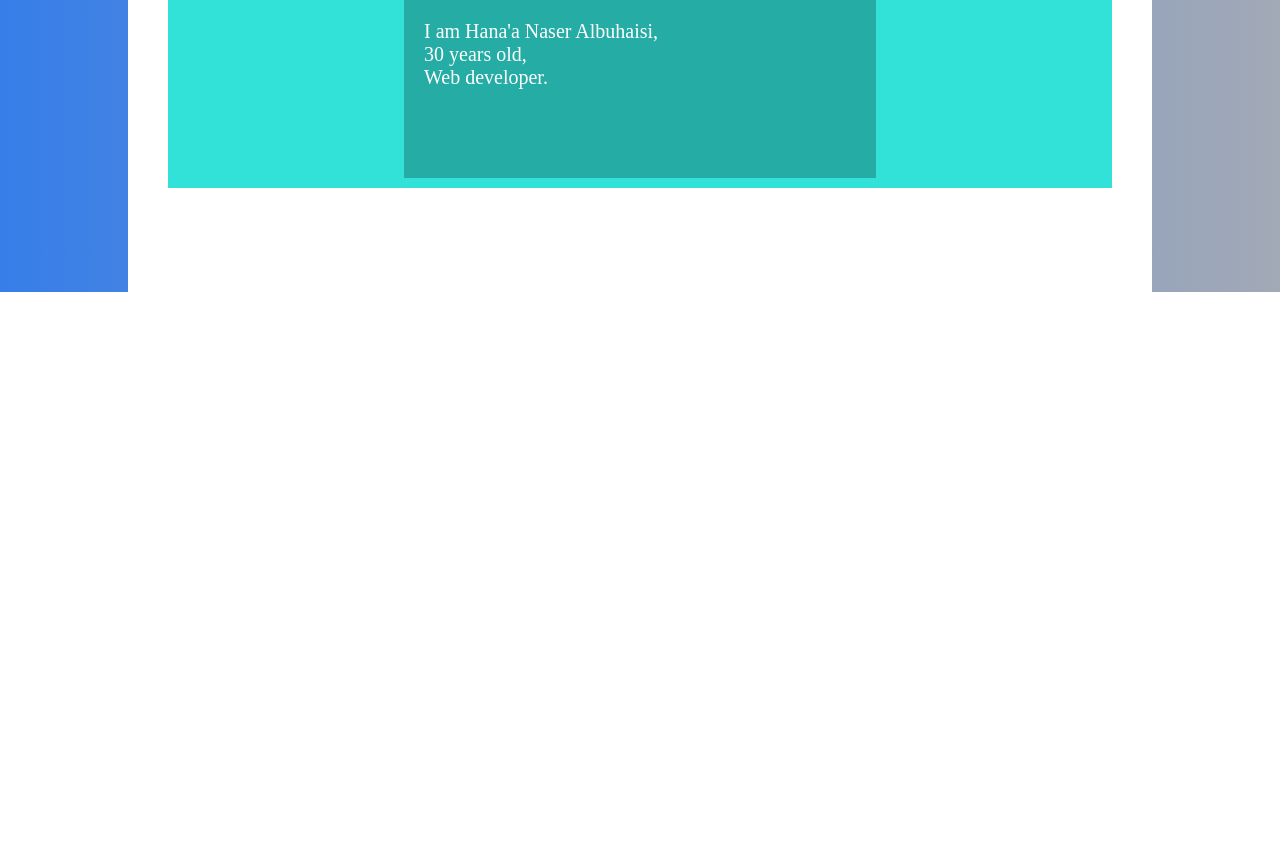
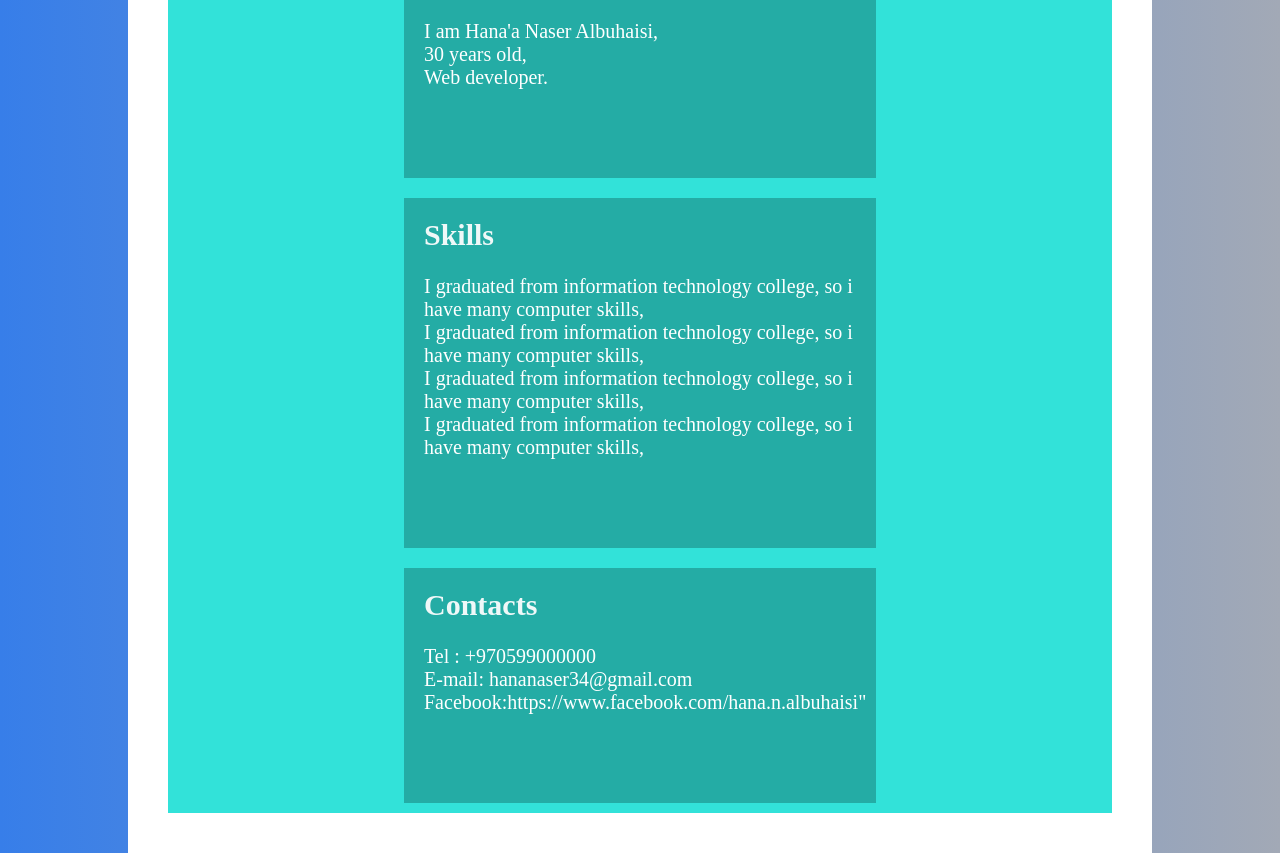
Before and after one commit to GSG-CF05/portofolio-hana-a, a plain HTML site: page index.html in a window 1280 px wide. Shown: the part 508-1361 px from the top of the page. Before the commit the page ends 800 px from the top, so only its background shows below. Drawn offline with Linux system fonts and the light colour scheme.

Commit message:
modified th index file and add cotact section relate #9

```diff
--- a/index.html
+++ b/index.html
@@ -31,6 +31,30 @@
           </p><br>
         </div>
 
+        <div id="skills" class="box">
+          <h2 class="title"> Skills </h2>
+          <p class="details">
+            <br>I graduated from information technology college, so i have many computer skills,<br>
+            I graduated from information technology college, so i have many computer skills,<br>
+            I graduated from information technology college, so i have many computer skills,<br>
+            I graduated from information technology college, so i have many computer skills,
+
+          </p><br>
+      </div>
+
+      <div id="contact" class="box">
+          <h2 class="title"> Contacts </h2>
+          <p class="details">
+           <br> Tel : +970599000000<br>
+            E-mail: hananaser34@gmail.com <br>
+            Facebook:https://www.facebook.com/hana.n.albuhaisi"
+          </p><br>
+      </div>
+    </div>
+
+
+</main>
+
 
 
 
```
